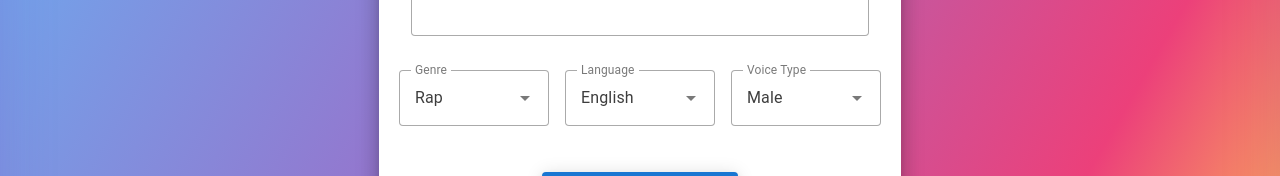
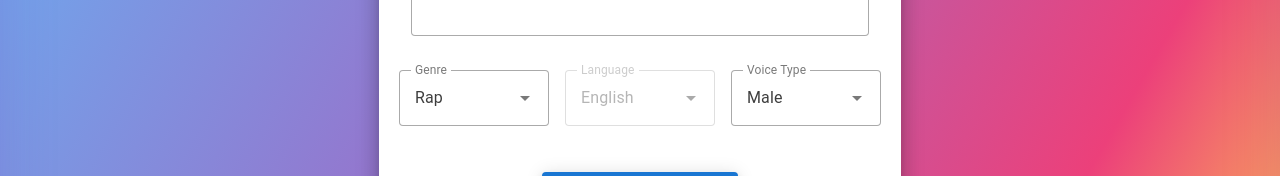
Before and after one commit to mohamed650/CodeKaraoke, a Vue app in the folder FrontEnd/: page / in a window 1280 px wide. Shown: the part 356-532 px from the top of the page. Built offline with nearby package versions, Linux system fonts and the light colour scheme.

Commit message:
Increased tokens

```diff
--- a/FrontEnd/src/components/KaraokeForm.vue
+++ b/FrontEnd/src/components/KaraokeForm.vue
@@ -34,13 +34,13 @@
       />
       <v-select
         v-model="language"
-        :items="['English', 'Japanese', 'Kannada', 'Hindi']"
+        :items="['English']"
         label="Language"
         variant="outlined"
         color="primary"
         class="mr-4"
         style="min-width: 150px;"
-        :disabled="singMode"
+        :disabled=true
       />
       <v-select
         v-model="voiceType"
--- a/FrontEnd/src/components/KaraokePlayer.vue
+++ b/FrontEnd/src/components/KaraokePlayer.vue
@@ -606,7 +606,7 @@ function updateCurrentLyric() {
         const segment = timestampedLyrics.value[i];
 
         // Check if current time is within this segment with some buffer
-        if (time >= segment.start - 0.5 && time <= segment.end + 0.5) {
+        if (time >= segment.start - 0.5 && time <= segment.end + 0) {
           current = segment;
           next = i < timestampedLyrics.value.length - 1 ? timestampedLyrics.value[i + 1] : null;
           break;
```
Also changed, not shown: 1 other file (tests, documents, lock files or other folders).
